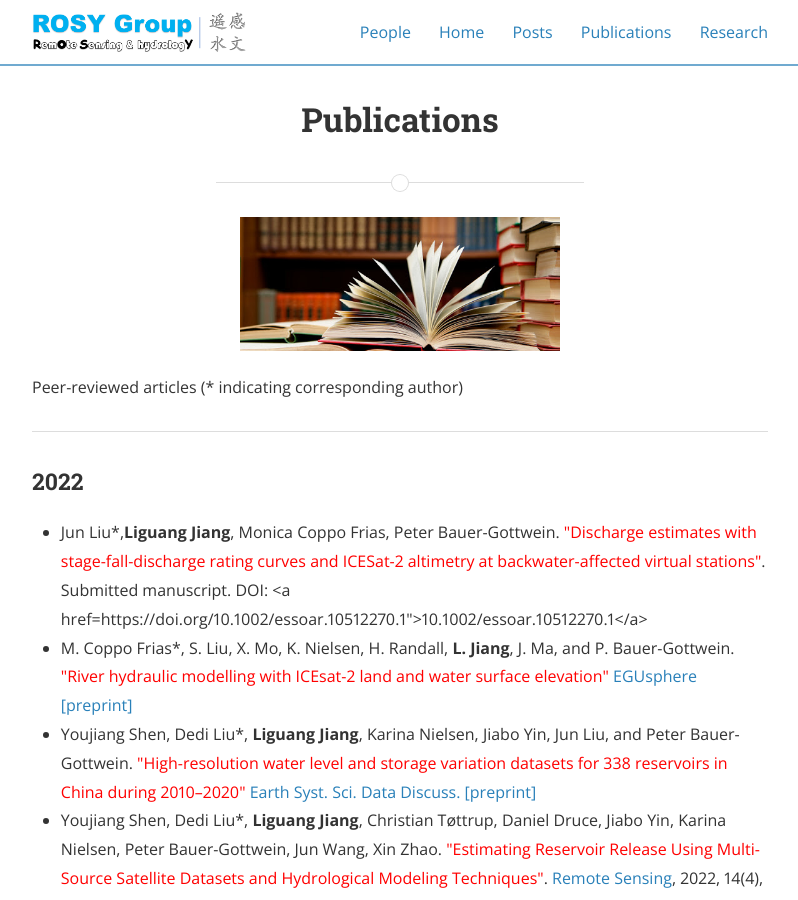
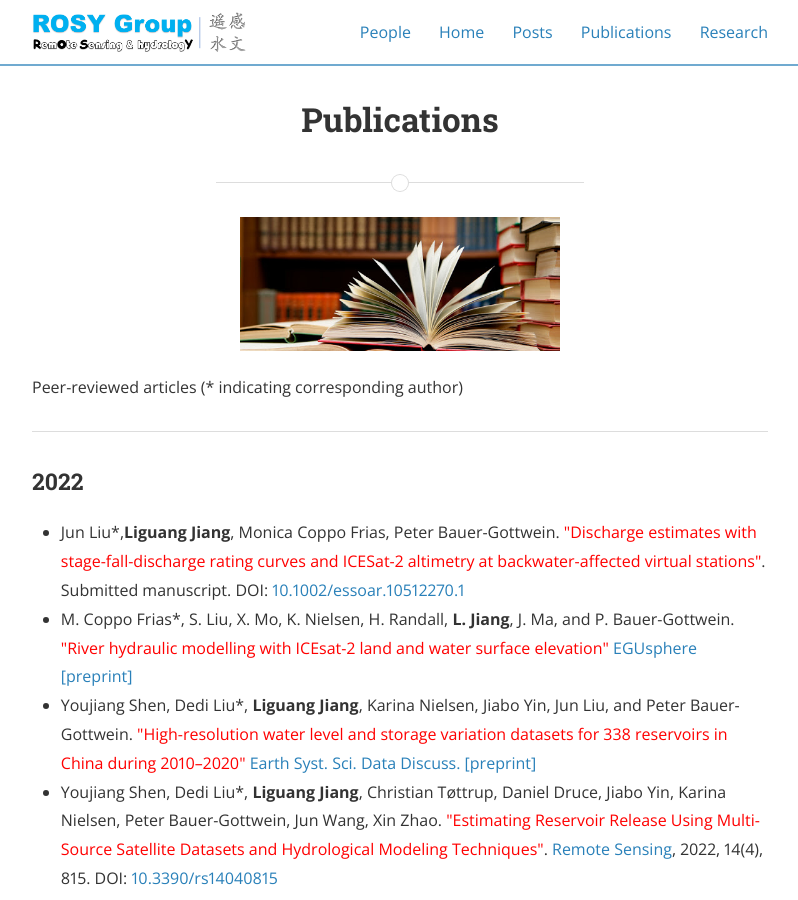
Before and after one commit to 12530/rshydro, a Jekyll site: the page built from publications.md, in a window 1280 px wide and 900 px high. Shown: the whole window, without its empty margins (240-1038 px from the left). Built offline with Jekyll 4.4.1, drawn with Linux system fonts in a browser that asks for light colours; nearby versions of some CDN libraries.

Commit message:
Update publications.md

```diff
--- a/publications.md
+++ b/publications.md
@@ -10,7 +10,7 @@ main_nav: true
 <hr>
 <h3>2022</h3>
 <ul>
-  <li>Jun Liu*,<b>Liguang Jiang</b>, Monica Coppo Frias, Peter Bauer-Gottwein. <font color="red">"Discharge estimates with stage-fall-discharge rating curves and ICESat-2 altimetry at backwater-affected virtual stations"</font>. Submitted manuscript. DOI: <a href=https://doi.org/10.1002/essoar.10512270.1">10.1002/essoar.10512270.1</a></li>
+  <li>Jun Liu*,<b>Liguang Jiang</b>, Monica Coppo Frias, Peter Bauer-Gottwein. <font color="red">"Discharge estimates with stage-fall-discharge rating curves and ICESat-2 altimetry at backwater-affected virtual stations"</font>. Submitted manuscript. DOI: <a href="https://doi.org/10.1002/essoar.10512270.1">10.1002/essoar.10512270.1</a></li>
   <li>M. Coppo Frias*, S. Liu, X. Mo, K. Nielsen, H. Randall, <b>L. Jiang</b>, J. Ma, and P. Bauer-Gottwein. <font color="red"> "River hydraulic modelling with ICEsat-2 land and water surface elevation" </font> <a href="https://doi.org/10.5194/egusphere-2022-377"> EGUsphere [preprint] </a></li>
   <li>Youjiang Shen, Dedi Liu*, <b>Liguang Jiang</b>, Karina Nielsen, Jiabo Yin, Jun Liu, and Peter Bauer-Gottwein. <font color="red"> "High-resolution water level and storage variation datasets for 338 reservoirs in China during 2010–2020" </font> <a href="https://doi.org/10.5194/essd-2021-470"> Earth Syst. Sci. Data Discuss. [preprint] </a></li>
   <li>Youjiang Shen, Dedi Liu*, <b>Liguang Jiang</b>, Christian Tøttrup, Daniel Druce, Jiabo Yin, Karina Nielsen, Peter Bauer-Gottwein, Jun Wang, Xin Zhao. <font color="red">"Estimating Reservoir Release Using Multi-Source Satellite Datasets and Hydrological Modeling Techniques"</font>. <a href="https://www.mdpi.com/2072-4292/14/4/815">Remote Sensing</a>, 2022, 14(4), 815. DOI: <a href="https://doi.org/10.3390/rs14040815">10.3390/rs14040815</a> </li>
```
